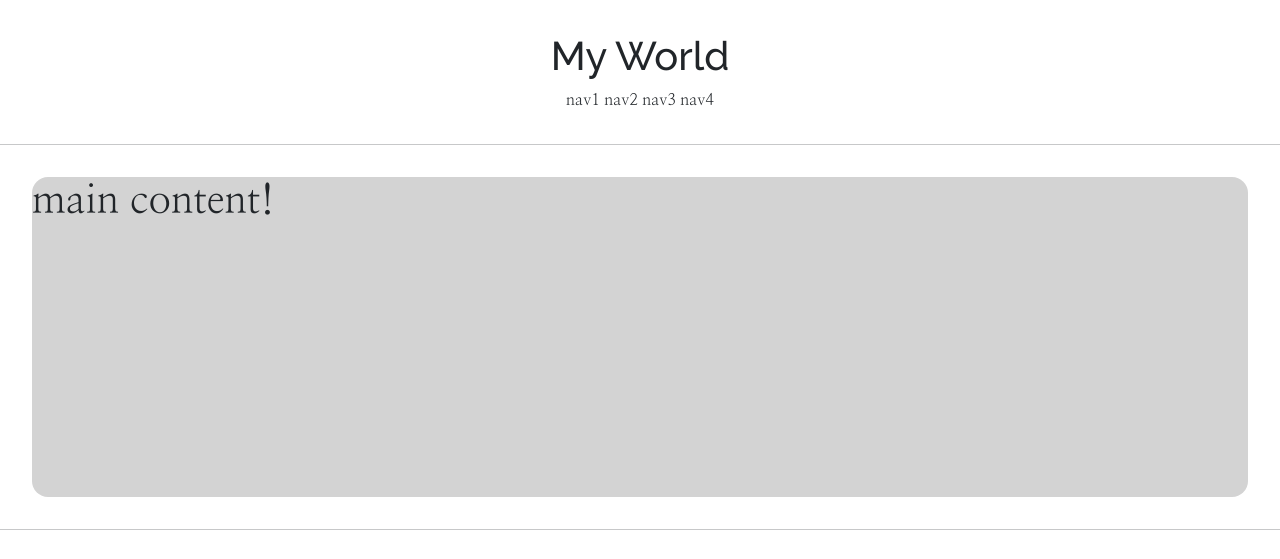
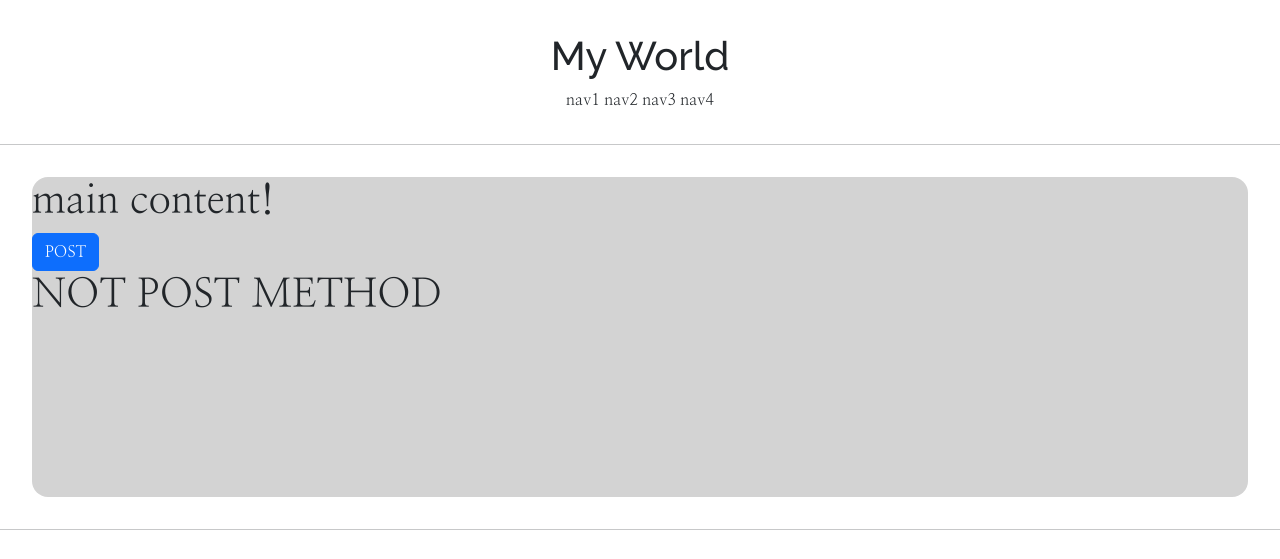
Before and after one commit to nangeee/django-spot-diary, a Django app: page /account/helloWorld/ in a window 1280 px wide. Shown: the top 559 px of the page. Run offline with Django 4.2, Linux system fonts and the light colour scheme.

Commit message:
Set csrf token and rendering function for post method

```diff
--- a/accountapp/templates/accountapp/helloWorld.html
+++ b/accountapp/templates/accountapp/helloWorld.html
@@ -4,6 +4,15 @@
 
     <div class="nanum_myeongjo accountapp_content">
         <h1> main content! </h1>
+
+        <form action="/account/helloWorld/" method="post"> <!-- action: 요청을 보낼 url -->
+        <!-- 장고에서 post method로 요청을 보낼 때: 반드시 CSRF 토큰을 form에 명시해야 함 -->
+            {% csrf_token %} <!-- CSRF 토큰: 장고에서 제공하는 보안 기능 중 하나 -->
+            <input class="btn btn-primary" type="submit" value="POST">
+        </form>
+
+        <h1> {{ text }} </h1>
+
     </div>
 
 {% endblock %}
--- a/accountapp/views.py
+++ b/accountapp/views.py
@@ -5,6 +5,12 @@ from django.shortcuts import render
 
 
 def helloWorld(request):
-    return render(request, template_name="accountapp/helloWorld.html")
+    if request.method == "POST":
+        return render(request, template_name="accountapp/helloWorld.html",
+                      context={"text": "POST METHOD"})
+    else:
+        return render(request, template_name="accountapp/helloWorld.html",
+                      context={"text": "NOT POST METHOD"})
 
+    # return render(request, template_name="accountapp/helloWorld.html")
     # return HttpResponse("Hello, World!") # Alt + Enter로 라이브러리 import 가능
```
